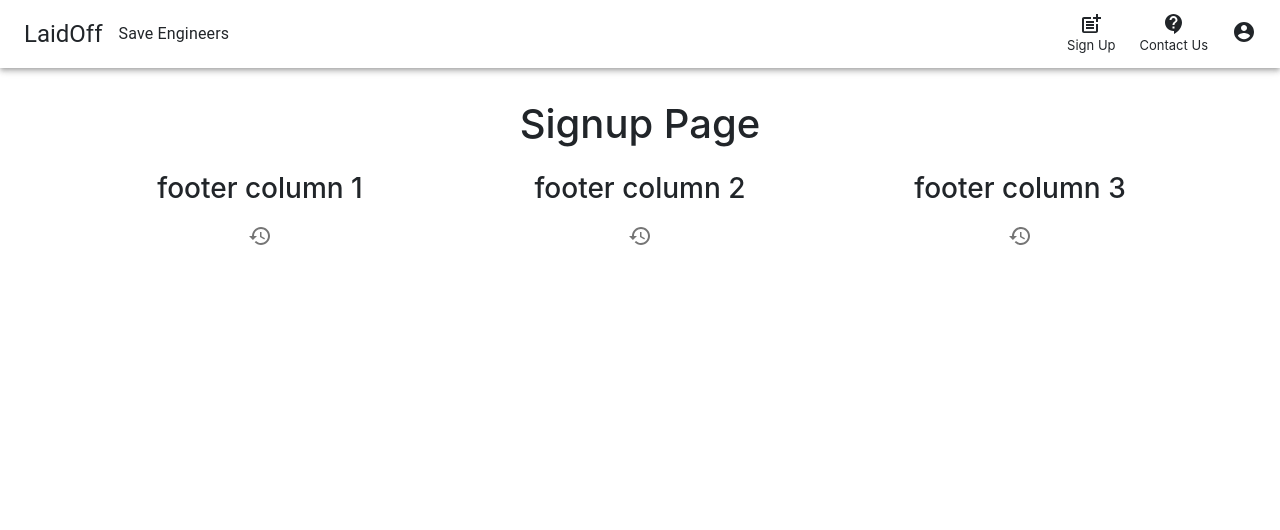
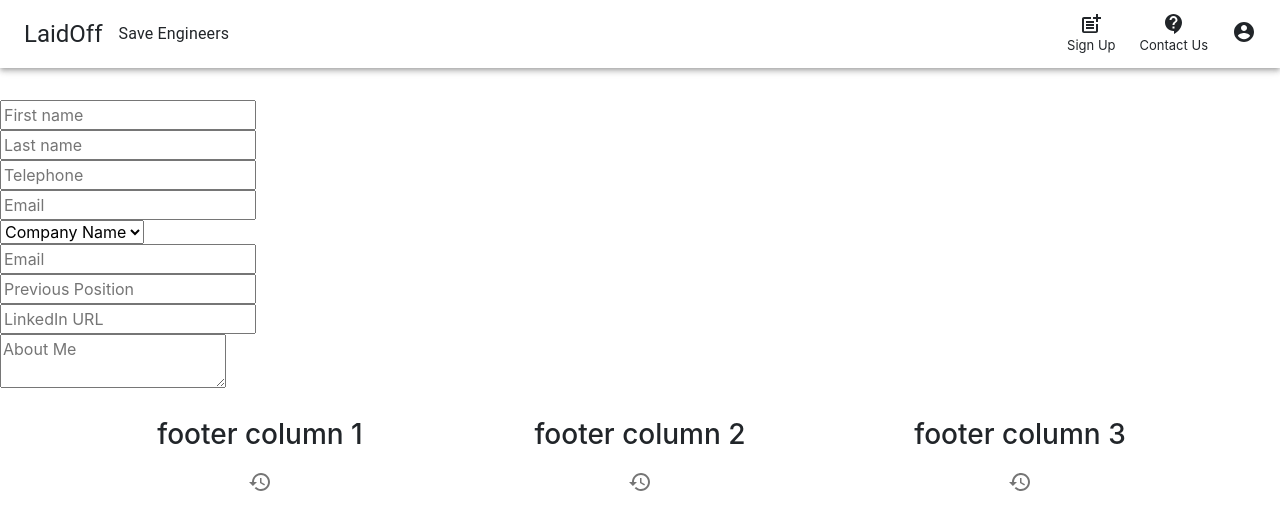
Before and after one commit to rsgoshtasbi/nucamp-react-project, a React (Create React App) app: page /signup in a window 1280 px wide. Shown: the top 530 px of the page. Built offline with nearby package versions, Linux system fonts and the light colour scheme; the HTML template or start-up script is replaced by a standard one.

Commit message:
Input values

```diff
--- a/package.json
+++ b/package.json
@@ -8,9 +8,11 @@
     "@testing-library/jest-dom": "^4.2.4",
     "@testing-library/react": "^9.5.0",
     "@testing-library/user-event": "^7.2.1",
-    "bootstrap": "^4.0.0",
+    "bootstrap": "^4.5.0",
     "react": "^16.13.1",
+    "react-bootstrap": "^1.2.2",
     "react-dom": "^16.13.1",
+    "react-hook-form": "^6.0.5",
     "react-router-dom": "^5.2.0",
     "react-scripts": "3.4.1",
     "reactstrap": "^5.0.0"
--- a/src/components/Signup.js
+++ b/src/components/Signup.js
@@ -1,12 +1,98 @@
 import React from "react";
 import "./css/Signup.css";
 
-function Signup() {
-  return (
-    <div className="App">
-      <h1>Signup Page</h1>
-    </div>
-  );
+class Signup extends React.Component {
+  state = {
+    firstName: "",
+    lastName: "",
+    telephone: "",
+    email: "",
+    company: "",
+    position: "",
+    linkedIn: "",
+    aboutMe: "",
+
+  };
+
+  render() {
+    return (
+      <form>
+        <>
+          <input
+            placeholder="First name"
+            value={this.state.firstName}
+            onChange={(e) => this.setState({ firstName: e.target.value })}
+          />
+        </>
+        <div>
+          <input
+            placeholder="Last name"
+            value={this.state.lastName}
+            onChange={(e) => this.setState({ lastName: e.target.value })}
+          />
+        </div>
+        <div>
+          <input
+            placeholder="Telephone"
+            type = "tel"
+            value={this.state.telephone}
+            onChange={(e) => this.setState({ telephone: e.target.value })}
+          />
+        </div>
+        <div>
+          <input
+            placeholder="Email"
+            value={this.state.email}
+            onChange={(e) => this.setState({ email: e.target.value })}
+          />
+        </div>
+        <div>
+          <select
+            placeholder="Company"
+            value={this.state.firstName}
+            onChange={(e) => this.setState({ company: e.target.value })}
+          >
+            <option value="">Company Name</option>
+            <option value="companyA">Company A</option>
+            <option value="companyB">Company B</option>
+            <option value="companyC">Company C</option>
+            <option value="companyD">Company D</option>
+            <option value="companyE">Company E</option>
+            <option value="companyOther">Other</option>
+          </select>
+        </div>
+        <div>
+          <input
+            placeholder="Email"
+            value={this.state.email}
+            onChange={(e) => this.setState({ email: e.target.value })}
+          />
+        </div>
+        <div>
+          <input
+            placeholder="Previous Position"
+            value={this.state.position}
+            onChange={(e) => this.setState({ position: e.target.value })}
+          />
+        </div>
+        <div>
+          <input
+            placeholder="LinkedIn URL"
+            type = "url"
+            value={this.state.linkedIn}
+            onChange={(e) => this.setState({ linkedIn: e.target.value })}
+          />
+        </div>
+        <div>
+          <textarea
+            placeholder="About Me"
+            value={this.state.aboutMe}
+            onChange={(e) => this.setState({ aboutMe: e.target.value })}
+          />
+        </div>
+      </form>
+    );
+  }
 }
 
 export default Signup;
```
Also changed, not shown: 1 other file (tests, documents, lock files or other folders).
